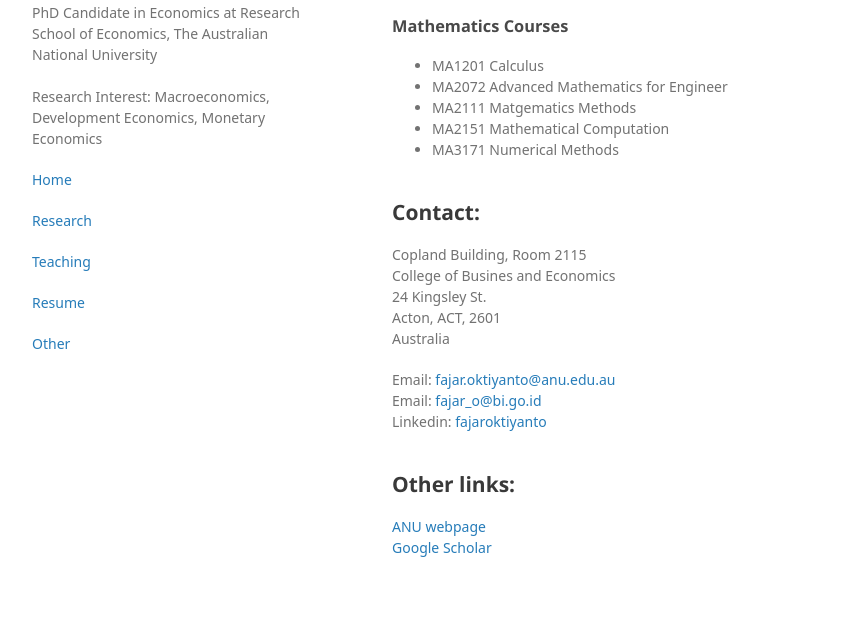
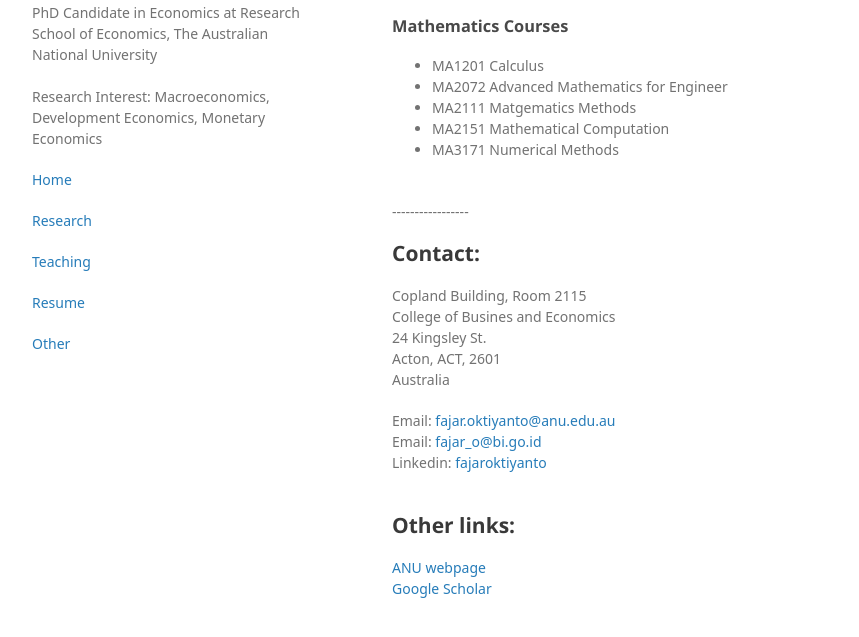
Before and after one commit to Oktiyanto/teaching, a plain HTML site: page index.html in a window 1280 px wide. Shown: the part 267-904 px from the top of the page, without its empty margins (178-1037 px from the left). Drawn offline with Linux system fonts and the light colour scheme; a script that the page names is missing; a web font is replaced by a local one.

Commit message:
Update index.html

```diff
--- a/index.html
+++ b/index.html
@@ -67,6 +67,7 @@
 
 
 <br>
+<p>-----------------</p>
 
 
 
```
